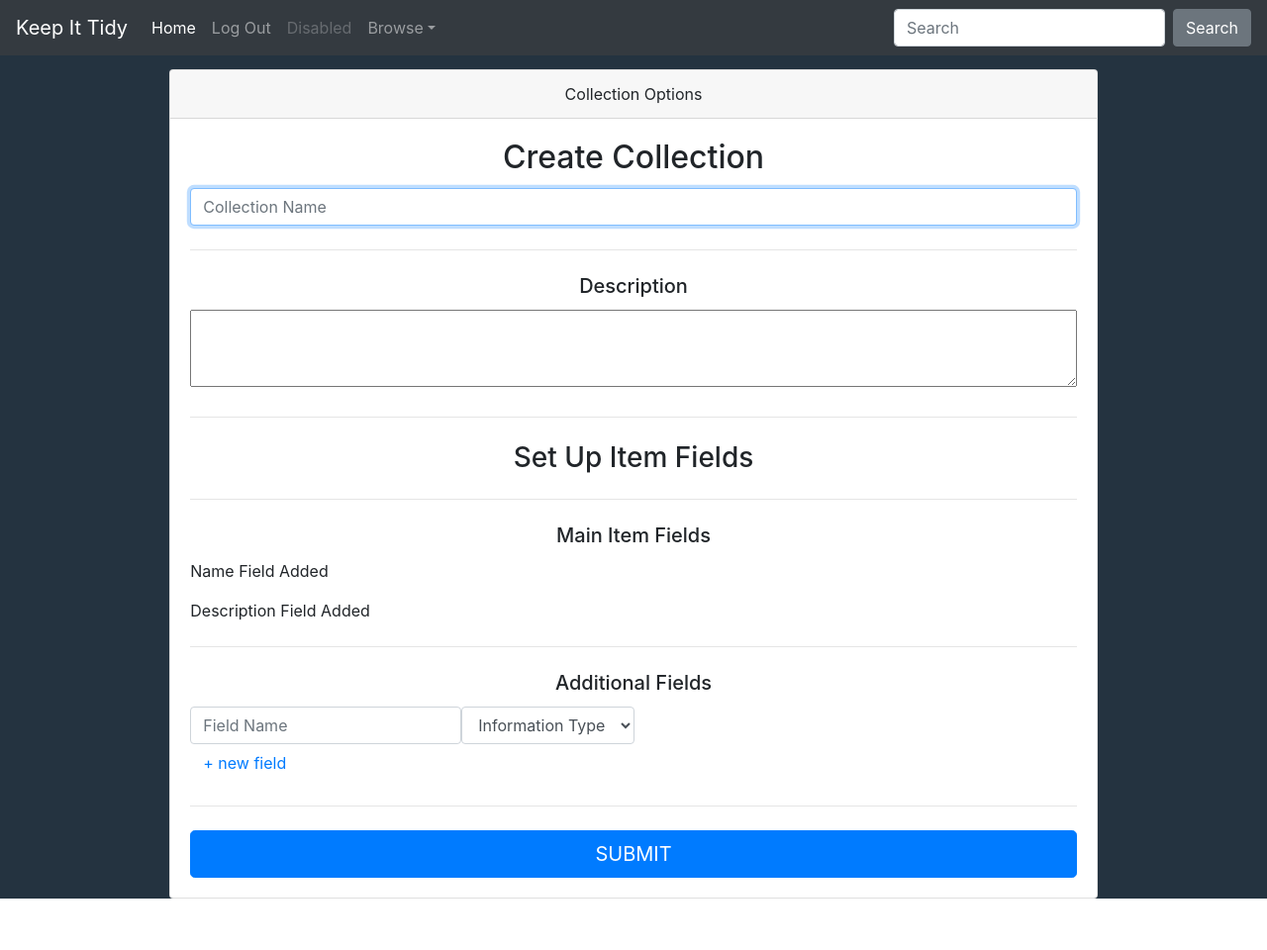
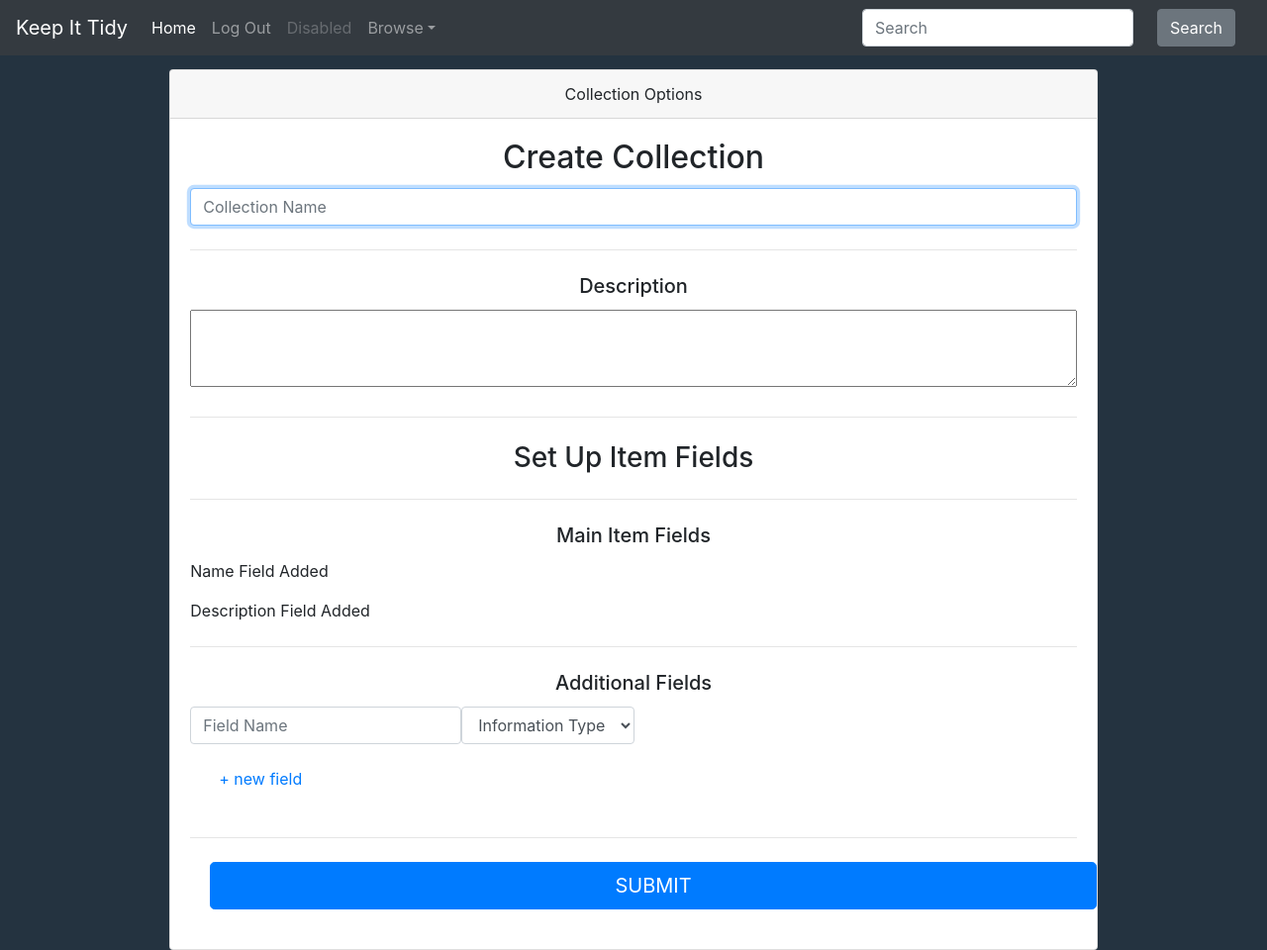
Before and after one commit to morciu/KeepItTidy, a Django app: page /create_collection in a window 1280 px wide. Shown: the whole page at 99% size. Before the commit the page ends 908 px from the top, so only its background shows below. Run offline with Django 3.2, Linux system fonts and the light colour scheme; a user stored in the database is signed in; data comes from the database, SQL or seed files in the repository; data that the repository does not hold is empty.

Commit message:
Styles.css now adds 1em spacing between 'view collection' and 'create collection' in index.html

```diff
--- a/KeepItTidy/static/KeepItTidy/styles.css
+++ b/KeepItTidy/static/KeepItTidy/styles.css
@@ -1,6 +1,8 @@
-
-
 body {
 	background-color: #243340;
 	padding-top: 70px;
 }
+
+.btn{
+	margin: 1em;
+}
```
